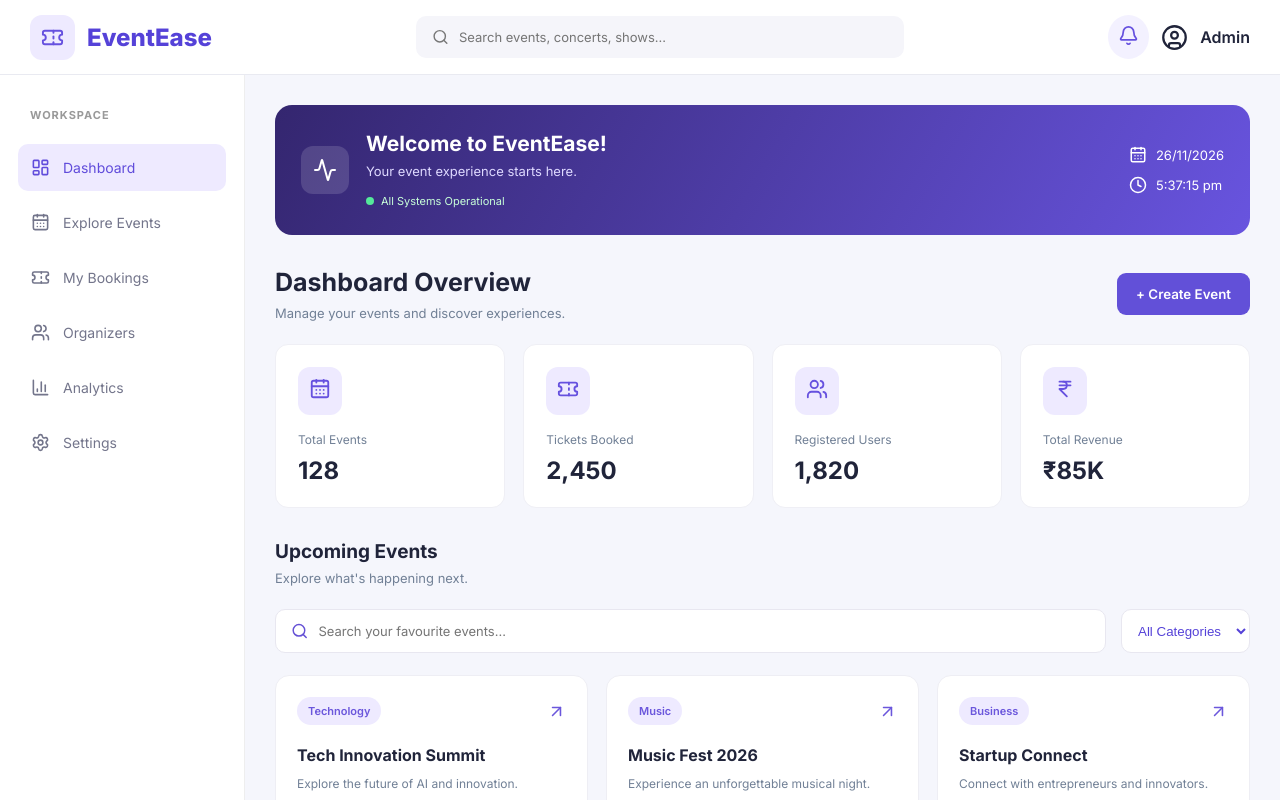
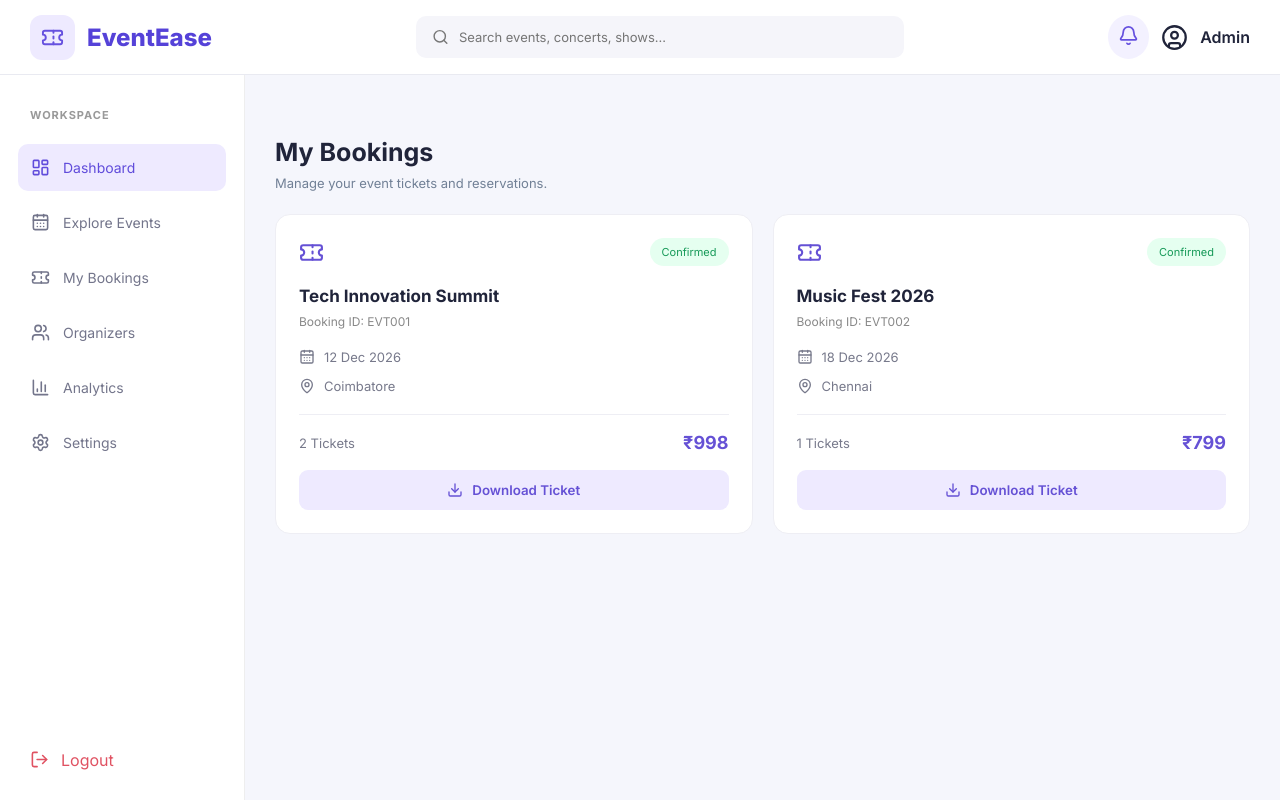
Before and after one commit to Mohanapriyap978/Event-Ticket-Booking-MERN, a React app in the folder frontend/: page /bookings in a window 1280 px wide. Shown: the top 800 px of the page. Built offline with nearby package versions, Linux system fonts and the light colour scheme; the HTML template or start-up script is replaced by a standard one.

Commit message:
feat: add MyBookings page to manage event tickets and reservations

```diff
--- a/frontend/src/App.css
+++ b/frontend/src/App.css
@@ -1,7 +1,7 @@
 
-/* =================================
+/* =========================================
    EVENTEASE - GLOBAL STYLING
-================================= */
+========================================= */
 
 @import url('https://fonts.googleapis.com/css2?family=Inter:wght@400;500;600;700;800&display=swap');
 
@@ -17,15 +17,25 @@ body {
   color: #20243a;
 }
 
+button,
+input,
+select {
+  font-family: inherit;
+}
+
 button {
-  font-family: inherit;
   cursor: pointer;
   border: none;
 }
 
-/* =================================
+#root {
+  width: 100%;
+  min-height: 100vh;
+}
+
+/* =========================================
    NAVBAR
-================================= */
+========================================= */
 
 .navbar {
   height: 75px;
@@ -91,13 +101,18 @@ button {
   font-weight: 600;
 }
 
-/* =================================
-   SIDEBAR
-================================= */
+/* =========================================
+   APP LAYOUT
+========================================= */
 
 .app-layout {
   display: flex;
+  min-height: calc(100vh - 75px);
 }
+
+/* =========================================
+   SIDEBAR
+========================================= */
 
 .sidebar {
   width: 245px;
@@ -146,9 +161,9 @@ button {
   cursor: pointer;
 }
 
-/* =================================
+/* =========================================
    DASHBOARD
-================================= */
+========================================= */
 
 .dashboard {
   flex: 1;
@@ -156,9 +171,9 @@ button {
   padding: 30px;
 }
 
-/* =================================
+/* =========================================
    SYSTEM BANNER
-================================= */
+========================================= */
 
 .system-banner {
   background: linear-gradient(120deg, #34266f, #6854df);
@@ -188,6 +203,7 @@ button {
 .system-banner h3 {
   font-size: 21px;
   margin-bottom: 7px;
+  color: white;
 }
 
 .system-banner p {
@@ -222,9 +238,9 @@ button {
   gap: 9px;
 }
 
-/* =================================
+/* =========================================
    PAGE HEADING
-================================= */
+========================================= */
 
 .page-heading,
 .section-heading {
@@ -238,12 +254,13 @@ button {
 .page-heading h1 {
   font-size: 25px;
   margin-bottom: 8px;
+  color: #172033;
 }
 
 .page-heading p,
 .section-heading p {
   font-size: 13px;
-  color: #88899a;
+  color: #718096;
 }
 
 .create-button {
@@ -259,9 +276,9 @@ button {
   background: #4936c0;
 }
 
-/* =================================
+/* =========================================
    STATISTICS CARDS
-================================= */
+========================================= */
 
 .stats-grid {
   display: grid;
@@ -292,22 +309,25 @@ button {
 }
 
 .stat-card p {
-  color: #898a9a;
+  color: #718096;
   font-size: 12px;
   margin-bottom: 9px;
 }
 
 .stat-card h2 {
   font-size: 24px;
+  color: #172033;
+  font-weight: 700;
 }
 
-/* =================================
+/* =========================================
    UPCOMING EVENTS
-================================= */
+========================================= */
 
 .section-heading h2 {
   font-size: 19px;
   margin-bottom: 7px;
+  color: #172033;
 }
 
 .section-heading span {
@@ -319,7 +339,7 @@ button {
 
 .events-grid {
   display: grid;
-  grid-template-columns: repeat(3, 1fr);
+  grid-template-columns: repeat(3, minmax(0, 1fr));
   gap: 18px;
 }
 
@@ -359,11 +379,12 @@ button {
 .event-card h3 {
   font-size: 16px;
   margin-bottom: 9px;
+  color: #20243a;
 }
 
 .event-description {
   font-size: 12px;
-  color: #9293a1;
+  color: #718096;
   line-height: 1.7;
   min-height: 40px;
 }
@@ -397,9 +418,224 @@ button {
   font-size: 11px;
 }
 
-/* =================================
+/* =========================================
+   EVENT SEARCH AND FILTER
+========================================= */
+
+.event-filters {
+  display: flex;
+  gap: 15px;
+  margin-bottom: 22px;
+}
+
+.event-search {
+  display: flex;
+  align-items: center;
+  gap: 10px;
+  background: white;
+  border: 1px solid #e8e7f0;
+  padding: 12px 15px;
+  border-radius: 10px;
+  flex: 1;
+  color: #6551d5;
+}
+
+.event-search input {
+  border: none;
+  outline: none;
+  width: 100%;
+  font-size: 13px;
+  background: transparent;
+}
+
+.event-filters select {
+  background: white;
+  border: 1px solid #e8e7f0;
+  border-radius: 10px;
+  padding: 12px;
+  color: #5542d8;
+  outline: none;
+}
+
+.no-events {
+  color: #718096;
+  padding: 25px;
+}
+
+/* =========================================
+   BOOK TICKETS
+========================================= */
+
+.book-button {
+  width: 100%;
+  margin-top: 18px;
+  padding: 12px;
+  background: #6551d5;
+  color: white;
+  border-radius: 9px;
+  display: flex;
+  justify-content: center;
+  align-items: center;
+  gap: 8px;
+  font-weight: 600;
+  transition: 0.2s;
+}
+
+.book-button:hover {
+  background: #4936c0;
+}
+
+.booking-panel {
+  margin-top: 16px;
+  padding: 16px;
+  background: #f5f3ff;
+  border-radius: 12px;
+}
+
+.booking-panel h4 {
+  margin-bottom: 14px;
+  color: #34266f;
+}
+
+.booking-panel label {
+  display: block;
+  font-size: 12px;
+  margin-bottom: 8px;
+  color: #666;
+}
+
+.booking-panel input {
+  width: 100%;
+  padding: 10px;
+  border: 1px solid #ddd5ff;
+  border-radius: 8px;
+  outline: none;
+}
+
+.booking-total {
+  display: flex;
+  justify-content: space-between;
+  margin: 16px 0;
+  font-size: 14px;
+}
+
+.booking-total strong {
+  color: #5744d0;
+}
+
+.confirm-button {
+  width: 100%;
+  padding: 12px;
+  background: #34266f;
+  color: white;
+  border-radius: 8px;
+  font-weight: 600;
+}
+
+.confirm-button:hover {
+  background: #4936a0;
+}
+
+/* =========================================
+   MY BOOKINGS PAGE
+========================================= */
+
+.booking-list {
+  display: grid;
+  grid-template-columns: repeat(2, minmax(0, 1fr));
+  gap: 20px;
+}
+
+.booking-card {
+  background: white;
+  border: 1px solid #eeeef4;
+  border-radius: 15px;
+  padding: 23px;
+  transition: 0.2s;
+}
+
+.booking-card:hover {
+  transform: translateY(-4px);
+  box-shadow: 0 10px 25px #29205b10;
+}
+
+.booking-card-top {
+  display: flex;
+  justify-content: space-between;
+  align-items: center;
+  color: #6551d5;
+  margin-bottom: 20px;
+}
+
+.confirmed {
+  background: #e5fff0;
+  color: #159957;
+  padding: 7px 12px;
+  border-radius: 20px;
+  font-size: 11px;
+}
+
+.booking-card h3 {
+  margin-bottom: 8px;
+  color: #20243a;
+  font-size: 17px;
+}
+
+.booking-card p {
+  color: #888;
+  font-size: 12px;
+}
+
+.booking-info {
+  display: grid;
+  gap: 13px;
+  margin: 20px 0;
+  color: #77798b;
+  font-size: 13px;
+}
+
+.booking-info span {
+  display: flex;
+  align-items: center;
+  gap: 9px;
+}
+
+.booking-summary {
+  border-top: 1px solid #eeeef4;
+  padding: 17px 0;
+  display: flex;
+  justify-content: space-between;
+  align-items: center;
+  color: #77798b;
+  font-size: 13px;
+}
+
+.booking-summary strong {
+  color: #6551d5;
+  font-size: 18px;
+}
+
+.download-button {
+  width: 100%;
+  padding: 12px;
+  background: #eeeaff;
+  color: #6551d5;
+  border-radius: 9px;
+  display: flex;
+  justify-content: center;
+  align-items: center;
+  gap: 9px;
+  font-weight: 600;
+  transition: 0.2s;
+}
+
+.download-button:hover {
+  background: #ded7ff;
+}
+
+/* =========================================
    RESPONSIVE DESIGN
-================================= */
+========================================= */
 
 @media (max-width: 1100px) {
   .stats-grid {
@@ -407,7 +643,11 @@ button {
   }
 
   .events-grid {
-    grid-template-columns: repeat(2, 1fr);
+    grid-template-columns: repeat(2, minmax(0, 1fr));
+  }
+
+  .booking-list {
+    grid-template-columns: 1fr;
   }
 }
 
@@ -464,6 +704,10 @@ button {
     padding: 11px;
     font-size: 11px;
   }
+
+  .event-filters {
+    flex-direction: column;
+  }
 }
 
 @media (max-width: 420px) {
@@ -479,27 +723,23 @@ button {
     align-items: flex-start;
     flex-direction: column;
   }
+
+  .banner-time {
+    font-size: 11px;
+  }
+
+  .event-card {
+    padding: 16px;
+  }
+
+  .booking-card {
+    padding: 17px;
+  }
 }
 
-/* Dashboard text visibility fix */
-.page-heading h1,
-.section-heading h2 {
-  color: #172033 !important;
-}
-
-.stat-card h2 {
-  color: #172033 !important;
-  font-weight: 700;
-}
-
-.stat-card p,
-.page-heading p,
-.section-heading p {
-  color: #718096;
-}
-
-
-/* FINAL EVENTEASE TEXT VISIBILITY FIX */
+/* =========================================
+   FINAL TEXT VISIBILITY FIX
+========================================= */
 
 .page-heading h1,
 .section-heading h2,
@@ -523,52 +763,3 @@ button {
 .event-description {
   color: #718096 !important;
 }
-
-
-/* EVENT DISCOVERY FILTERS */
-
-.event-filters {
-  display: flex;
-  gap: 15px;
-  margin-bottom: 22px;
-}
-
-.event-search {
-  display: flex;
-  align-items: center;
-  gap: 10px;
-  background: white;
-  border: 1px solid #e8e7f0;
-  padding: 12px 15px;
-  border-radius: 10px;
-  flex: 1;
-  color: #6551d5;
-}
-
-.event-search input {
-  border: none;
-  outline: none;
-  width: 100%;
-  font-size: 13px;
-  background: transparent;
-}
-
-.event-filters select {
-  background: white;
-  border: 1px solid #e8e7f0;
-  border-radius: 10px;
-  padding: 12px;
-  color: #5542d8;
-  outline: none;
-}
-
-.no-events {
-  color: #718096;
-  padding: 25px;
-}
-
-@media (max-width: 600px) {
-  .event-filters {
-    flex-direction: column;
-  }
-}
--- a/frontend/src/App.jsx
+++ b/frontend/src/App.jsx
@@ -1,27 +1,91 @@
 
 import React from "react";
+import {
+  BrowserRouter,
+  Routes,
+  Route,
+} from "react-router-dom";
 
 import Navbar from "./components/Navbar";
 import Sidebar from "./components/Sidebar";
+
 import Dashboard from "./pages/Dashboard";
+import MyBookings from "./pages/MyBookings";
 
 import "./App.css";
 
 function App() {
   return (
-    <div className="app">
+    <BrowserRouter>
+      <div className="app">
 
-      <Navbar />
+        <Navbar />
 
-      <div className="app-layout">
+        <div className="app-layout">
 
-        <Sidebar />
+          <Sidebar />
 
-        <Dashboard />
+          <Routes>
+            <Route
+              path="/"
+              element={<Dashboard />}
+            />
 
+            <Route
+              path="/dashboard"
+              element={<Dashboard />}
+            />
+
+            <Route
+              path="/bookings"
+              element={<MyBookings />}
+            />
+
+            <Route
+              path="/explore"
+              element={
+                <main className="dashboard">
+                  <h1>Explore Events</h1>
+                  <p>Discover exciting events around you!</p>
+                </main>
+              }
+            />
+
+            <Route
+              path="/organizers"
+              element={
+                <main className="dashboard">
+                  <h1>Organizers</h1>
+                  <p>Manage your event organizers.</p>
+                </main>
+              }
+            />
+
+            <Route
+              path="/analytics"
+              element={
+                <main className="dashboard">
+                  <h1>Analytics</h1>
+                  <p>Track your event performance.</p>
+                </main>
+              }
+            />
+
+            <Route
+              path="/settings"
+              element={
+                <main className="dashboard">
+                  <h1>Settings</h1>
+                  <p>Manage your account settings.</p>
+                </main>
+              }
+            />
+
+          </Routes>
+
+        </div>
       </div>
-
-    </div>
+    </BrowserRouter>
   );
 }
 
--- /dev/null
+++ b/frontend/src/pages/MyBookings.jsx
@@ -0,0 +1,93 @@
+
+import React from "react";
+import {
+  Ticket,
+  CalendarDays,
+  MapPin,
+  Download
+} from "lucide-react";
+
+function MyBookings() {
+
+  const bookings = [
+    {
+      id: "EVT001",
+      event: "Tech Innovation Summit",
+      date: "12 Dec 2026",
+      location: "Coimbatore",
+      tickets: 2,
+      amount: 998,
+      status: "Confirmed"
+    },
+    {
+      id: "EVT002",
+      event: "Music Fest 2026",
+      date: "18 Dec 2026",
+      location: "Chennai",
+      tickets: 1,
+      amount: 799,
+      status: "Confirmed"
+    }
+  ];
+
+  return (
+    <div className="dashboard">
+
+      <div className="page-heading">
+        <div>
+          <h1>My Bookings</h1>
+          <p>Manage your event tickets and reservations.</p>
+        </div>
+      </div>
+
+      <div className="booking-list">
+
+        {bookings.map((booking) => (
+
+          <div className="booking-card" key={booking.id}>
+
+            <div className="booking-card-top">
+              <Ticket size={25} />
+
+              <span className="confirmed">
+                {booking.status}
+              </span>
+            </div>
+
+            <h3>{booking.event}</h3>
+
+            <p>Booking ID: {booking.id}</p>
+
+            <div className="booking-info">
+              <span>
+                <CalendarDays size={16}/>
+                {booking.date}
+              </span>
+
+              <span>
+                <MapPin size={16}/>
+                {booking.location}
+              </span>
+            </div>
+
+            <div className="booking-summary">
+              <span>{booking.tickets} Tickets</span>
+              <strong>₹{booking.amount}</strong>
+            </div>
+
+            <button className="download-button">
+              <Download size={16}/>
+              Download Ticket
+            </button>
+
+          </div>
+
+        ))}
+
+      </div>
+
+    </div>
+  );
+}
+
+export default MyBookings;
```
